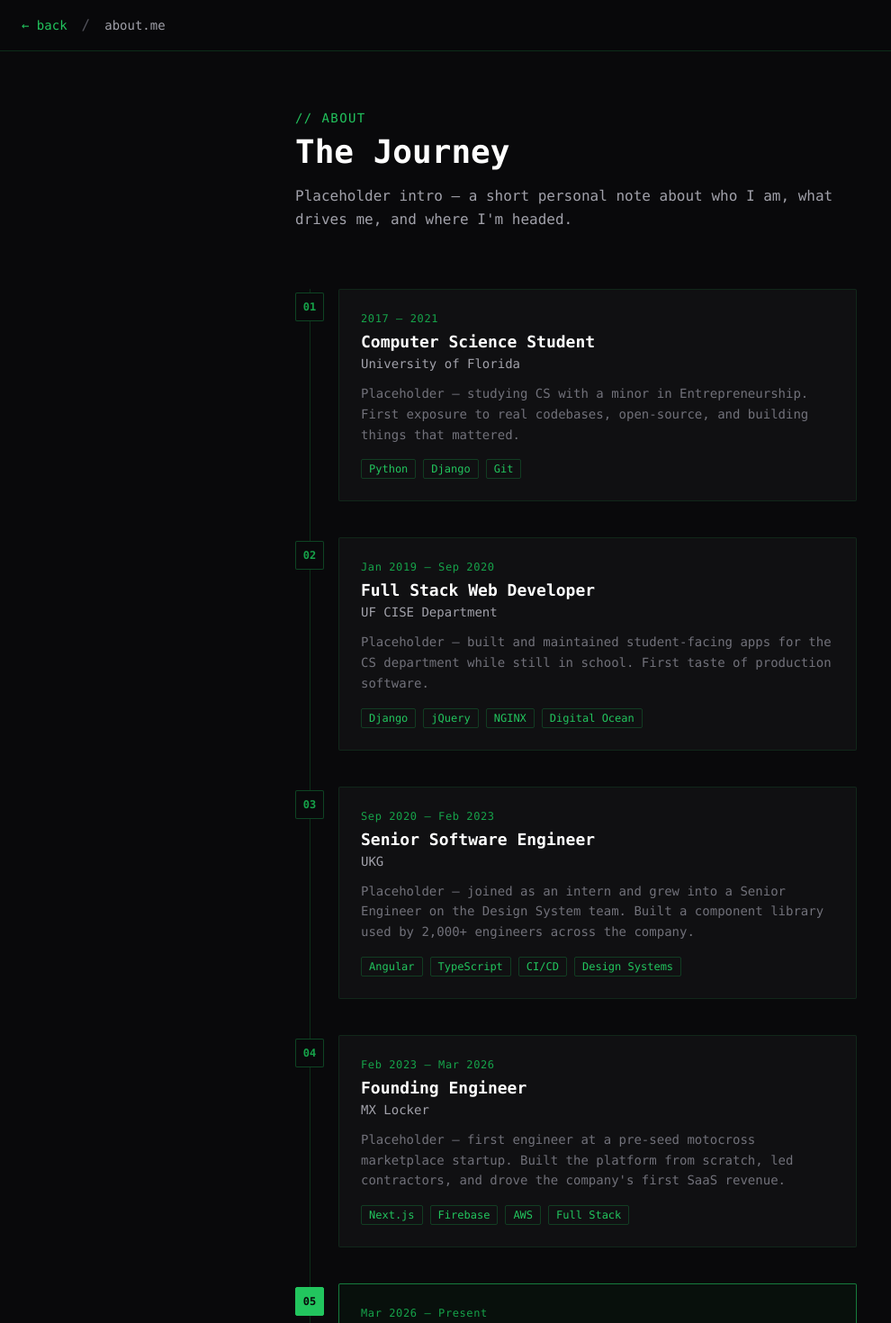
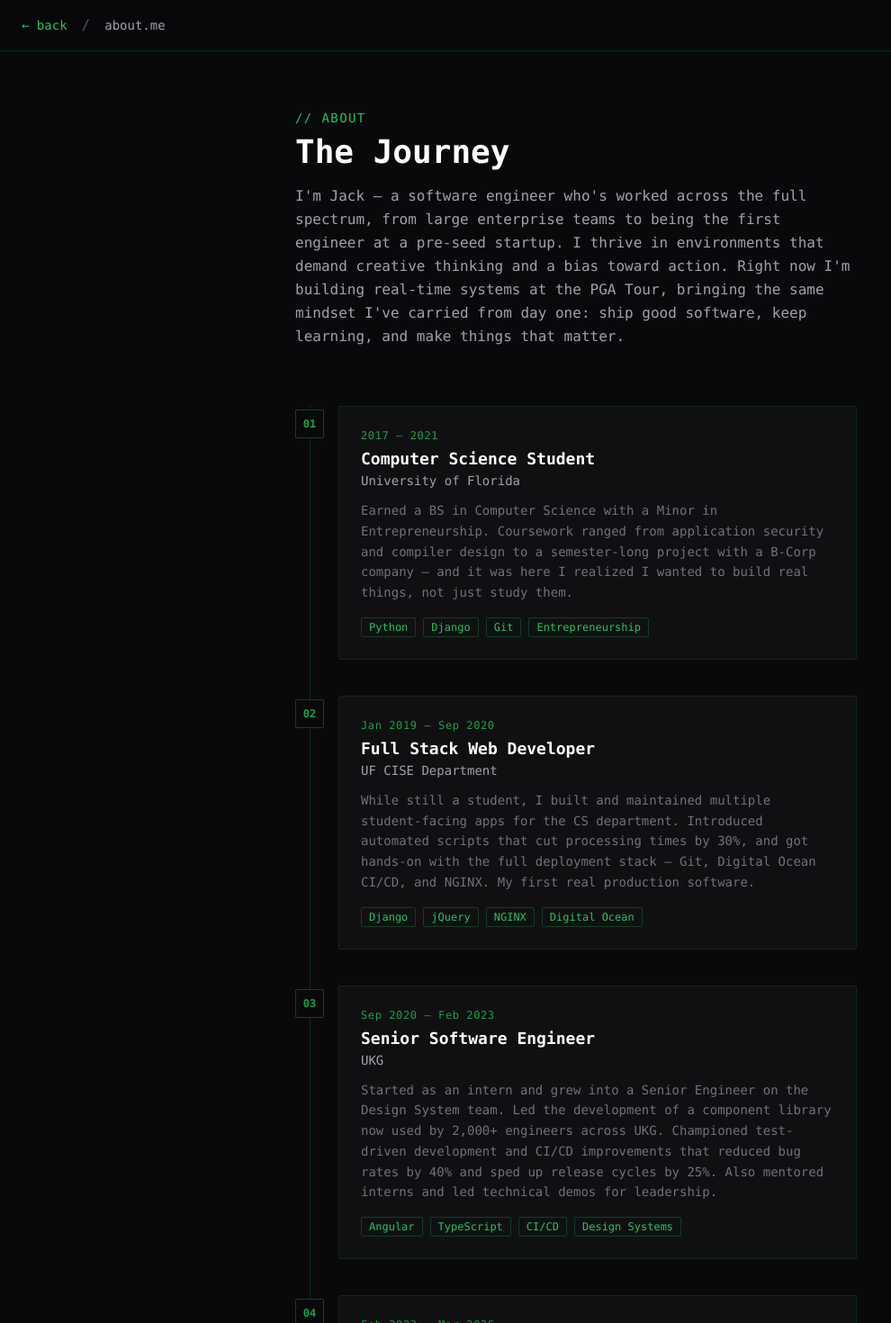
Before and after one commit to jdriscoll98/jd29, a Next.js app: page /about in a window 1280 px wide. Shown: the top 1470 px of the page at 90% size, without its empty margins (0-990 px from the left). Built offline with nearby package versions, Linux system fonts and the light colour scheme.

Commit message:
Fill in About page content from resume
https://claude.ai/code/session_0126ydWw7ZtTpxw5Ea95Ruzt

```diff
--- a/src/app/about/page.tsx
+++ b/src/app/about/page.tsx
@@ -6,15 +6,15 @@ const stops = [
     role: "Computer Science Student",
     place: "University of Florida",
     description:
-      "Placeholder — studying CS with a minor in Entrepreneurship. First exposure to real codebases, open-source, and building things that mattered.",
-    tags: ["Python", "Django", "Git"],
+      "Earned a BS in Computer Science with a Minor in Entrepreneurship. Coursework ranged from application security and compiler design to a semester-long project with a B-Corp company — and it was here I realized I wanted to build real things, not just study them.",
+    tags: ["Python", "Django", "Git", "Entrepreneurship"],
   },
   {
     period: "Jan 2019 – Sep 2020",
     role: "Full Stack Web Developer",
     place: "UF CISE Department",
     description:
-      "Placeholder — built and maintained student-facing apps for the CS department while still in school. First taste of production software.",
+      "While still a student, I built and maintained multiple student-facing apps for the CS department. Introduced automated scripts that cut processing times by 30%, and got hands-on with the full deployment stack — Git, Digital Ocean CI/CD, and NGINX. My first real production software.",
     tags: ["Django", "jQuery", "NGINX", "Digital Ocean"],
   },
   {
@@ -22,7 +22,7 @@ const stops = [
     role: "Senior Software Engineer",
     place: "UKG",
     description:
-      "Placeholder — joined as an intern and grew into a Senior Engineer on the Design System team. Built a component library used by 2,000+ engineers across the company.",
+      "Started as an intern and grew into a Senior Engineer on the Design System team. Led the development of a component library now used by 2,000+ engineers across UKG. Championed test-driven development and CI/CD improvements that reduced bug rates by 40% and sped up release cycles by 25%. Also mentored interns and led technical demos for leadership.",
     tags: ["Angular", "TypeScript", "CI/CD", "Design Systems"],
   },
   {
@@ -30,7 +30,7 @@ const stops = [
     role: "Founding Engineer",
     place: "MX Locker",
     description:
-      "Placeholder — first engineer at a pre-seed motocross marketplace startup. Built the platform from scratch, led contractors, and drove the company's first SaaS revenue.",
+      "First engineer at a pre-seed motocross marketplace startup. Built the entire platform from scratch — a Next.js app with Firebase backend, a recommendation engine that boosted user engagement by 50%, and an integration suite that generated the company's first SaaS revenue. Led a team of contractors, cut hosting costs by 50%, and reduced search costs by 66%.",
     tags: ["Next.js", "Firebase", "AWS", "Full Stack"],
   },
   {
@@ -38,7 +38,7 @@ const stops = [
     role: "Software Engineer",
     place: "PGA Tour",
     description:
-      "Placeholder — working on Shotlink2, the Tour's next-gen real-time shot-tracking system. Focused on event-driven architecture that powers live data for fans, broadcasters, and officials.",
+      "Working on Shotlink2, the PGA Tour's next-generation real-time shot-tracking platform. Building event-driven systems in C# on AWS that process and deliver live scoring and shot data during tournaments — powering the experiences fans, broadcasters, and tour officials rely on every week.",
     tags: ["C#", "AWS", "Event-Driven", "Real-Time"],
     current: true,
   },
@@ -62,7 +62,7 @@ export default function About() {
           <p className="text-green-500 text-sm mb-2 tracking-widest uppercase">&#47;&#47; about</p>
           <h2 className="text-4xl font-bold mb-4 text-white">The Journey</h2>
           <p className="text-zinc-400 text-base leading-relaxed">
-            Placeholder intro — a short personal note about who I am, what drives me, and where I&apos;m headed.
+            I&apos;m Jack — a software engineer who&apos;s worked across the full spectrum, from large enterprise teams to being the first engineer at a pre-seed startup. I thrive in environments that demand creative thinking and a bias toward action. Right now I&apos;m building real-time systems at the PGA Tour, bringing the same mindset I&apos;ve carried from day one: ship good software, keep learning, and make things that matter.
           </p>
         </div>
 
```
